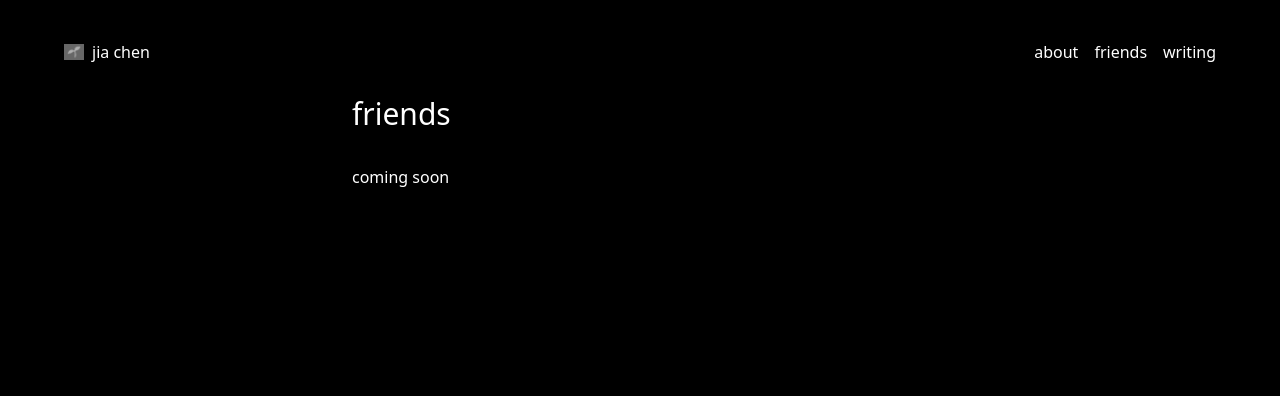
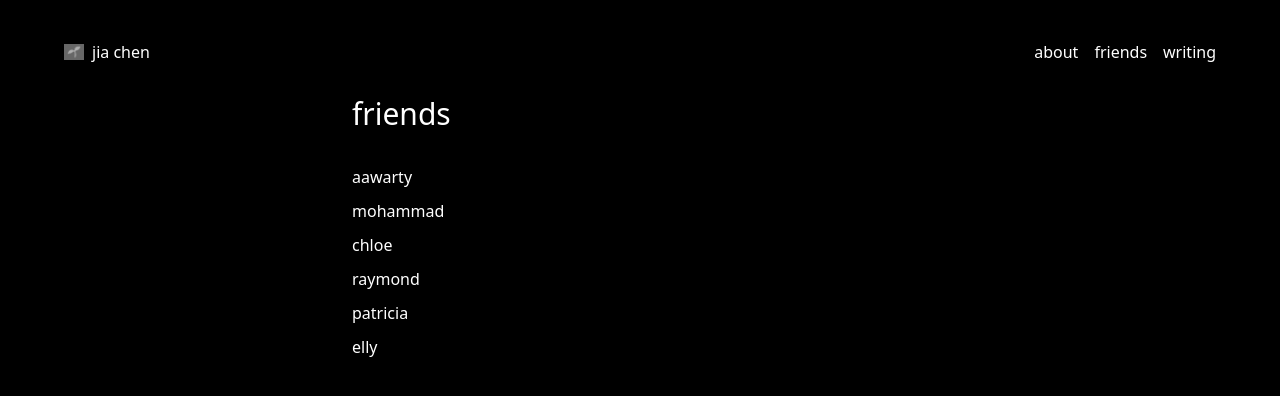
Before and after one commit to audgeviolin07/jiasimple, a Next.js app: page /friends in a window 1280 px wide. Shown: the top 396 px of the page. Built offline with nearby package versions, Linux system fonts and the light colour scheme.

Commit message:
friends added

```diff
--- a/src/app/friends/page.tsx
+++ b/src/app/friends/page.tsx
@@ -16,9 +16,16 @@ export default function Friends() {
       </nav>
 
       <div className="relative z-10 min-h-screen p-8 md:p-16 lg:p-24 max-w-3xl mx-auto">
-        <div className="text-white text-sm md:text-base leading-relaxed space-y-8">
+        <div className="text-white text-base leading-relaxed space-y-8">
           <h1 className="text-2xl md:text-3xl">friends</h1>
-          <p>coming soon</p>
+          <ul className="space-y-2">
+            <li>aawarty</li>
+            <li>mohammad</li>
+            <li>chloe</li>
+            <li>raymond</li>
+            <li>patricia</li>
+            <li>elly</li>
+          </ul>
         </div>
       </div>
     </div>
```
